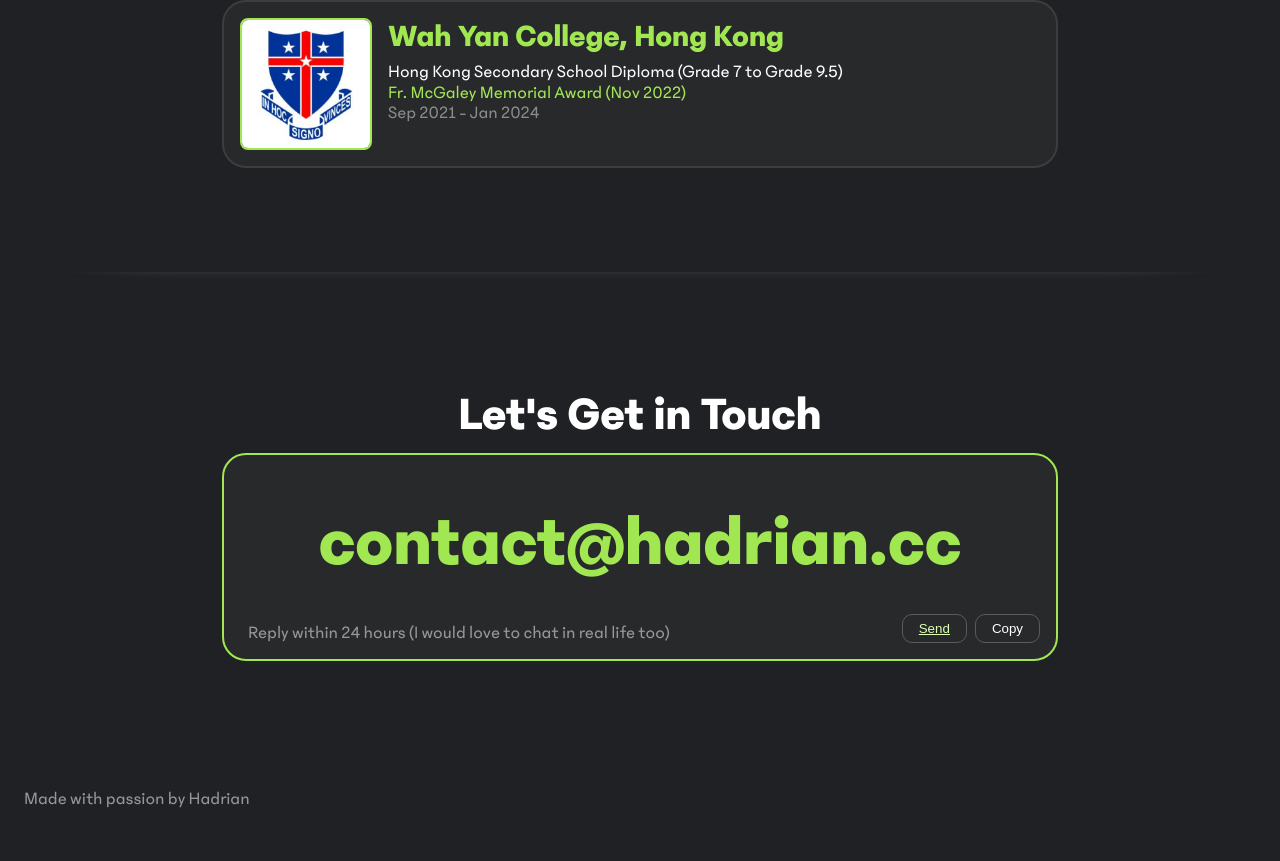
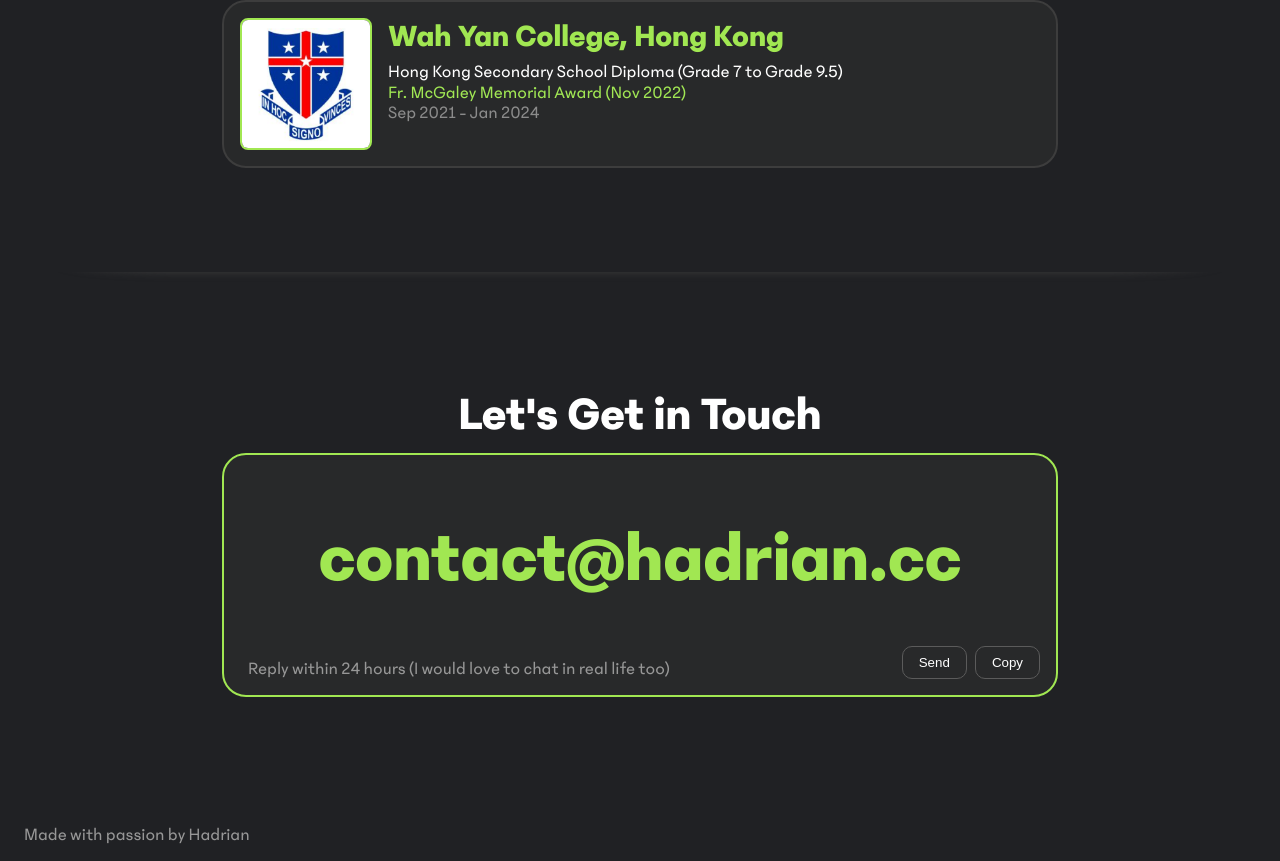
Before and after one commit to udontur/hadrian-cc, a React (Vite) app: page / in a window 1280 px wide. Shown: the part 4385-5246 px from the top of the page. Before the commit the page ends 5210 px from the top, so only its background shows below. Built offline with nearby package versions, Linux system fonts and the light colour scheme.

Commit message:
fix: no more css resets

```diff
--- a/src/css/contact.css
+++ b/src/css/contact.css
@@ -1,4 +1,4 @@
-.con-email{
+.con-email {
     width: 800px;
     display: flex;
     background-color: #28292A;
@@ -16,47 +16,57 @@
     align-items: center;
 }
 
-.email{
+.email {
     font-size: 72px;
     font-weight: 700;
     color: #a1e752;
-    margin: 32px 0px;
-    margin-bottom: 16px;
+    margin: 48px 0px;
+    margin-bottom: 32px;
 }
-.methods{
+
+.methods {
     display: flex;
     justify-content: end;
     align-items: end;
     gap: 8px;
 }
-.send{
+
+.send {
     color: #979797;
 }
-.send:hover{
+
+.send:hover {
     color: #ffffff;
 }
-.methods>button{
+
+.methods>button {
     background-color: #28292A;
     border: solid;
     border-width: 1px;
-    padding: 6px 16px;
+    padding: 8px 16px;
     border-radius: 10px;
     border-color: #5b5b5b;
     cursor: pointer;
 }
 
-.methods>button:hover{
+.methods>button>a {
+    text-decoration: none;
+    color: #ffffff;
+}
+
+.methods>button:hover {
     background-color: #34363A;
     border-color: #a1e752
 }
 
-.bottom-sec{
+.bottom-sec {
     display: flex;
     justify-content: space-between;
     width: 100%;
     align-items: end;
 }
-.reply-time{
+
+.reply-time {
     margin-left: 8px;
     color: #979797;
 }
```
